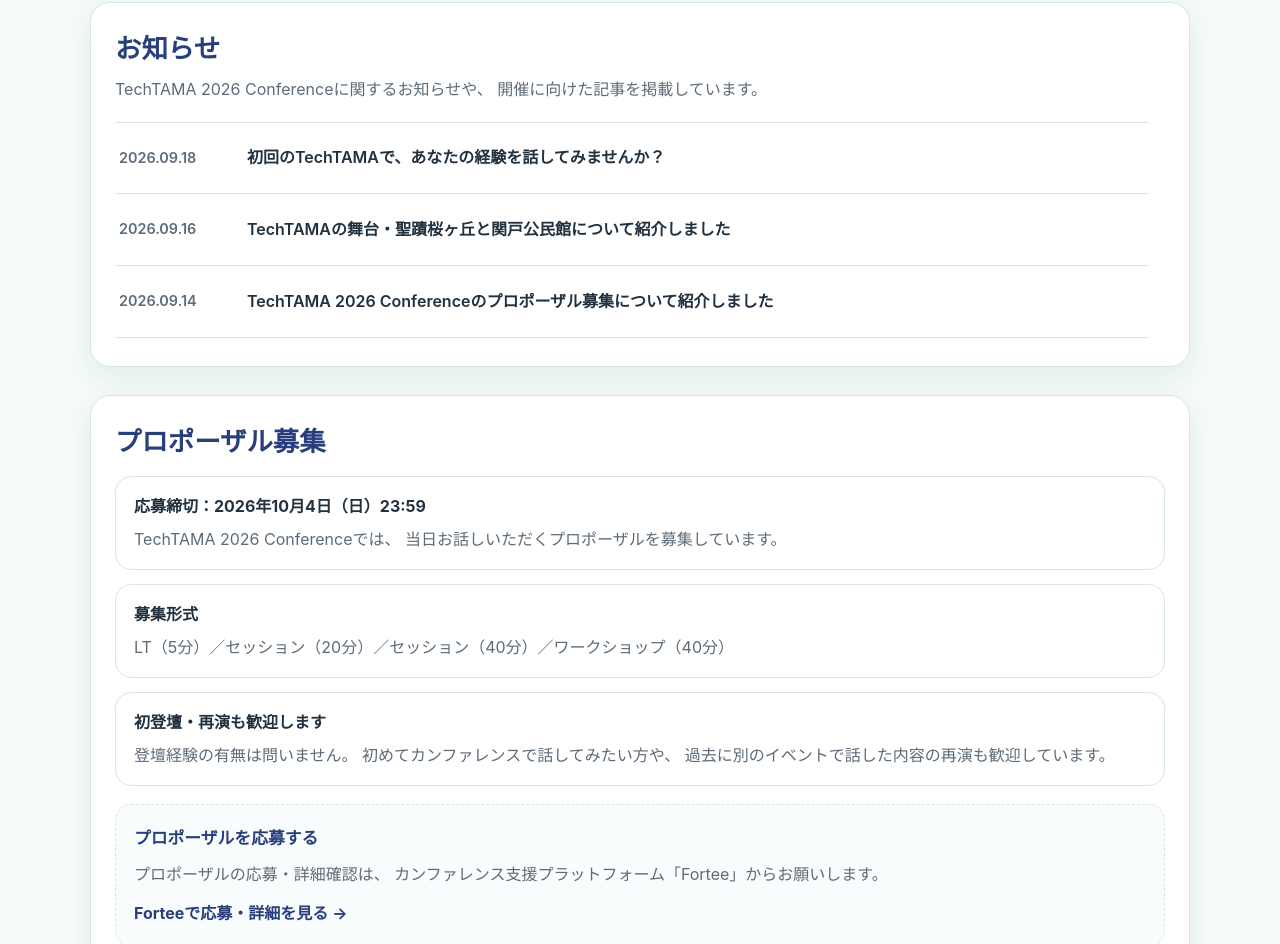
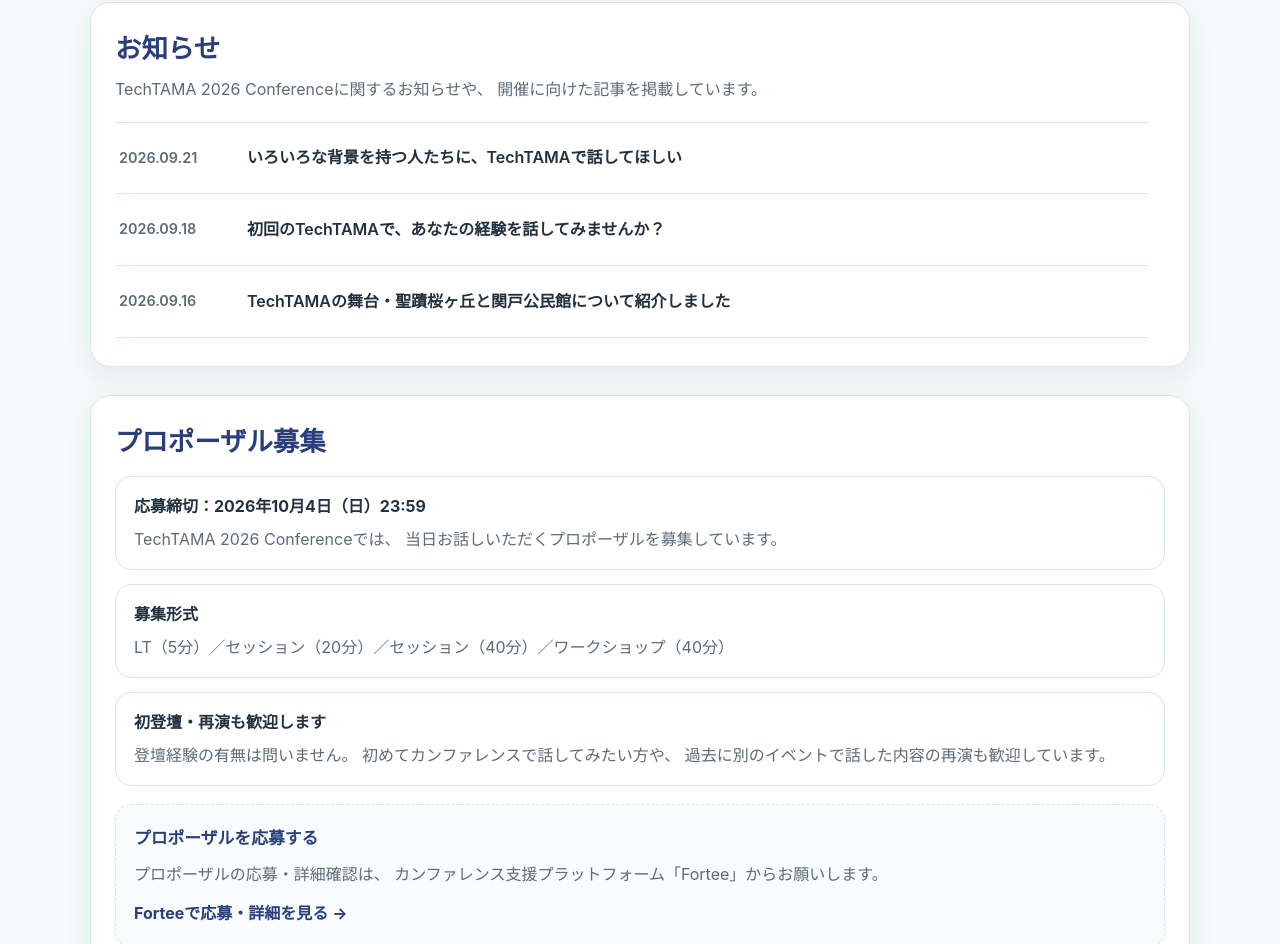
Before and after one commit to naoki-takahashi01/tamadev-site, a plain HTML site: page events/20261213/index.html in a window 1280 px wide. Shown: the part 1720-2664 px from the top of the page. Drawn offline with Linux system fonts and the light colour scheme.

Commit message:
Update index.html

```diff
--- a/events/20261213/index.html
+++ b/events/20261213/index.html
@@ -1138,6 +1138,22 @@
 
         <a
           class="news-item"
+          href="https://hiliteeternal.hatenablog.com/entry/2026/09/21/113532"
+          target="_blank"
+          rel="noopener noreferrer"
+        >
+
+          <time datetime="2026-09-21">
+            2026.09.21
+          </time>
+
+          <span>
+            いろいろな背景を持つ人たちに、TechTAMAで話してほしい
+          </span>
+
+        </a>
+        <a
+          class="news-item"
           href="https://hiliteeternal.hatenablog.com/entry/2026/09/18/190000"
           target="_blank"
           rel="noopener noreferrer"
```
